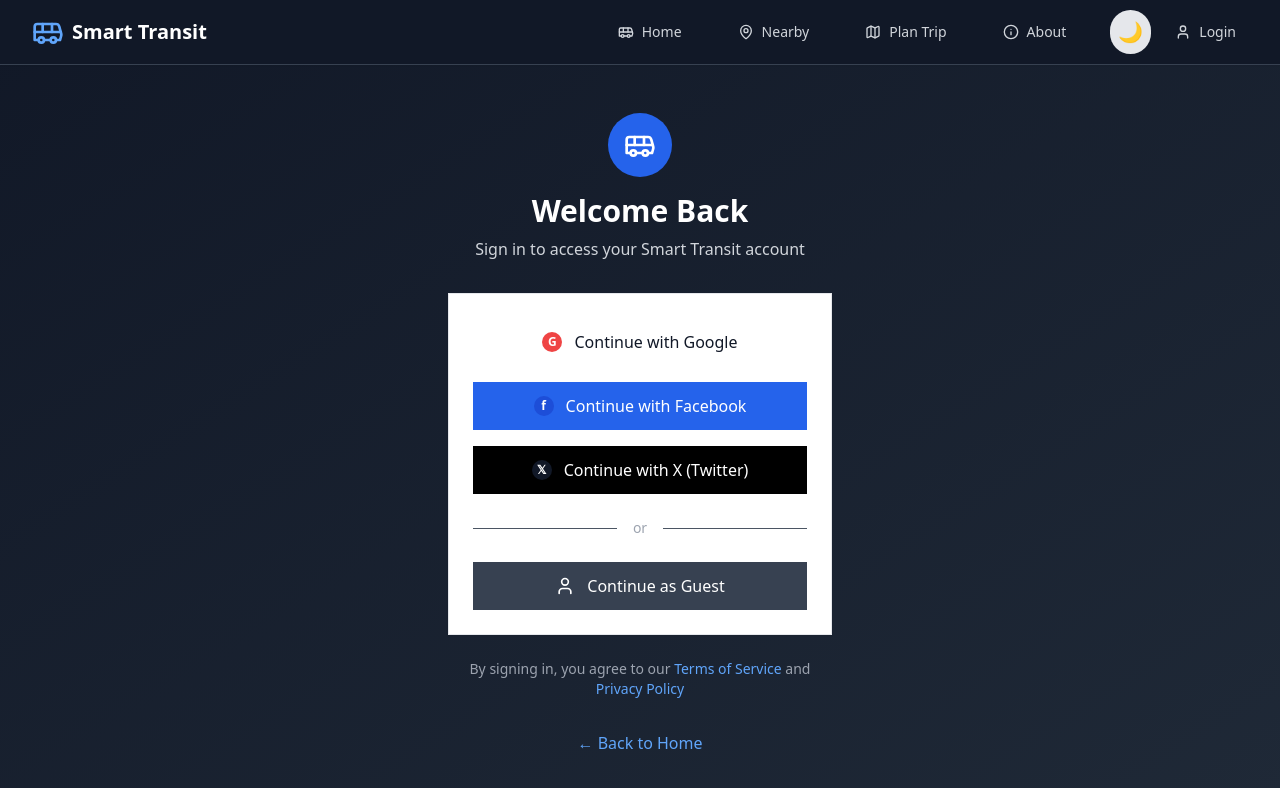
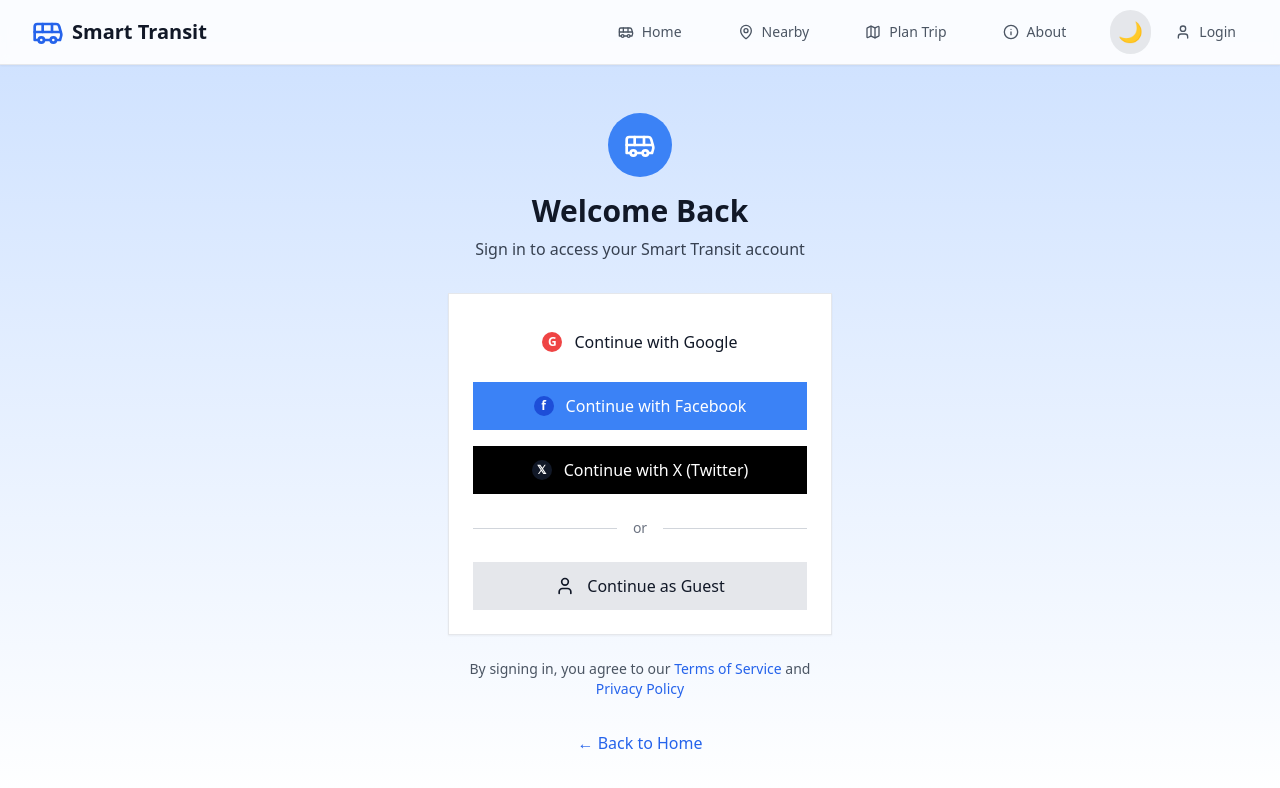
Before and after one commit to Aagneshshifak/smart_transist, a React (Vite) app: page /login in a window 1280 px wide. Shown: the top 788 px of the page. Built offline with nearby package versions, Linux system fonts and the light colour scheme.

Commit message:
feat: Implement light/dark mode with Tailwind
- Configured Tailwind for dark mode using 'class'.
- Created a theme toggle component.
- Implemented dark mode styles in global styles.
- Modified components to use dark mode classes.
- Added local storage persistence and system preference detection.

```diff
--- a/src/components/Card.tsx
+++ b/src/components/Card.tsx
@@ -11,7 +11,7 @@ interface CardProps {
 const Card = ({ children, className = '', hover = false, onClick }: CardProps) => {
   return (
     <div
-      className={`bg-white dark:bg-gray-800 rounded-lg shadow-sm border border-gray-200 dark:border-gray-700 p-6 ${
+      className={`bg-white dark:bg-gray-900 dark:bg-[#1a1a2e] rounded-lg shadow-sm border border-gray-200 dark:border-gray-700 p-6 ${
         hover ? 'hover:shadow-md hover:shadow-blue-500/20 transition-shadow cursor-pointer' : ''
       } ${className}`}
       onClick={onClick}
--- a/src/components/Navbar.tsx
+++ b/src/components/Navbar.tsx
@@ -14,13 +14,13 @@ const Navbar = () => {
   ];
 
   return (
-    <nav className="bg-gray-900 dark:bg-gray-900 border-b border-gray-700 dark:border-gray-700 sticky top-0 z-50 shadow-sm">
+    <nav className="bg-white/90 dark:bg-gray-900/90 backdrop-blur-sm border-b border-gray-200 dark:border-gray-700 sticky top-0 z-50 shadow-sm">
       <div className="max-w-7xl mx-auto px-4 sm:px-6 lg:px-8">
         <div className="flex justify-between h-16">
           <div className="flex items-center">
             <Link to="/" className="flex items-center space-x-2">
-              <Bus className="h-8 w-8 text-blue-400" />
-              <span className="text-xl font-bold text-white">Smart Transit</span>
+              <Bus className="h-8 w-8 text-blue-600 dark:text-blue-400" />
+              <span className="text-xl font-bold text-gray-900 dark:text-white">Smart Transit</span>
             </Link>
           </div>
 
@@ -31,8 +31,8 @@ const Navbar = () => {
                 to={path}
                 className={`flex items-center space-x-2 px-3 py-2 rounded-md text-sm font-medium transition-colors ${
                   location.pathname === path
-                    ? 'text-blue-400 bg-gray-800'
-                    : 'text-gray-300 hover:text-blue-400 hover:bg-gray-800'
+                    ? 'text-blue-600 dark:text-blue-400 bg-blue-50 dark:bg-blue-900/30'
+                    : 'text-gray-600 dark:text-gray-300 hover:text-blue-600 dark:hover:text-blue-400 hover:bg-gray-50 dark:hover:bg-gray-800'
                 }`}
               >
                 <Icon className="h-4 w-4" />
@@ -43,7 +43,7 @@ const Navbar = () => {
               <ThemeToggle />
               <Link
                 to="/login"
-                className="flex items-center space-x-2 px-3 py-2 rounded-md text-sm font-medium text-gray-300 hover:text-blue-400 hover:bg-gray-800 transition-colors"
+                className="flex items-center space-x-2 px-3 py-2 rounded-md text-sm font-medium text-gray-600 dark:text-gray-300 hover:text-blue-600 dark:hover:text-blue-400 hover:bg-gray-50 dark:hover:bg-gray-800 transition-colors"
               >
                 <User className="h-4 w-4" />
                 <span>Login</span>
@@ -54,7 +54,7 @@ const Navbar = () => {
       </div>
 
       {/* Mobile Navigation */}
-      <div className="md:hidden border-t border-gray-700">
+      <div className="md:hidden border-t border-gray-200 dark:border-gray-700">
         <div className="flex justify-between items-center py-2 px-4">
           <div className="flex justify-around flex-1">
             {navItems.map(({ path, label, icon: Icon }) => (
@@ -63,8 +63,8 @@ const Navbar = () => {
                 to={path}
                 className={`flex flex-col items-center py-2 px-3 text-xs font-medium transition-colors ${
                   location.pathname === path
-                    ? 'text-blue-400'
-                    : 'text-gray-400 hover:text-blue-400'
+                    ? 'text-blue-600 dark:text-blue-400'
+                    : 'text-gray-500 dark:text-gray-400 hover:text-blue-600 dark:hover:text-blue-400'
                 }`}
               >
                 <Icon className="h-5 w-5 mb-1" />
@@ -76,7 +76,7 @@ const Navbar = () => {
             <ThemeToggle />
             <Link
               to="/login"
-              className="flex flex-col items-center py-2 px-3 text-xs font-medium text-gray-400 hover:text-blue-400 transition-colors"
+              className="flex flex-col items-center py-2 px-3 text-xs font-medium text-gray-500 dark:text-gray-400 hover:text-blue-600 dark:hover:text-blue-400 transition-colors"
             >
               <User className="h-5 w-5 mb-1" />
               <span>Login</span>
--- a/src/pages/Login.tsx
+++ b/src/pages/Login.tsx
@@ -16,25 +16,25 @@ const Login = () => {
   };
 
   return (
-    <div className="min-h-screen bg-gradient-to-br from-gray-900 to-gray-800 dark:from-gray-900 dark:to-gray-800">
+    <div className="min-h-screen bg-gradient-to-b from-[#cce0ff] to-white dark:from-[#0a192f] dark:to-[#1c1c3a]">
       <Navbar />
 
       <main className="max-w-md mx-auto px-4 sm:px-6 lg:px-8 py-12">
         <div className="text-center mb-8">
           <div className="flex justify-center mb-4">
-            <div className="bg-blue-600 p-4 rounded-full">
+            <div className="bg-blue-500 hover:bg-blue-600 dark:bg-blue-600 dark:hover:bg-blue-700 p-4 rounded-full transition-colors">
               <Bus className="h-8 w-8 text-white" />
             </div>
           </div>
-          <h1 className="text-3xl font-bold text-white mb-2">Welcome Back</h1>
-          <p className="text-gray-300">Sign in to access your Smart Transit account</p>
+          <h1 className="text-3xl font-bold text-gray-900 dark:text-white mb-2">Welcome Back</h1>
+          <p className="text-gray-700 dark:text-slate-100">Sign in to access your Smart Transit account</p>
         </div>
 
         <Card className="mb-6">
           <div className="space-y-4">
             <button
               onClick={() => handleSocialLogin('Google')}
-              className="w-full flex items-center justify-center space-x-3 bg-white hover:bg-gray-100 text-gray-900 font-medium py-3 px-4 rounded-lg transition-colors"
+              className="w-full flex items-center justify-center space-x-3 bg-white hover:bg-gray-100 dark:bg-gray-100 dark:hover:bg-gray-200 text-gray-900 font-medium py-3 px-4 rounded-lg transition-colors"
             >
               <div className="w-5 h-5 bg-red-500 rounded-full flex items-center justify-center">
                 <span className="text-white text-xs font-bold">G</span>
@@ -44,7 +44,7 @@ const Login = () => {
 
             <button
               onClick={() => handleSocialLogin('Facebook')}
-              className="w-full flex items-center justify-center space-x-3 bg-blue-600 hover:bg-blue-700 text-white font-medium py-3 px-4 rounded-lg transition-colors"
+              className="w-full flex items-center justify-center space-x-3 bg-blue-500 hover:bg-blue-600 dark:bg-blue-600 dark:hover:bg-blue-700 text-white font-medium py-3 px-4 rounded-lg transition-colors"
             >
               <div className="w-5 h-5 bg-blue-700 rounded-full flex items-center justify-center">
                 <span className="text-white text-xs font-bold">f</span>
@@ -54,7 +54,7 @@ const Login = () => {
 
             <button
               onClick={() => handleSocialLogin('Twitter')}
-              className="w-full flex items-center justify-center space-x-3 bg-black hover:bg-gray-900 text-white font-medium py-3 px-4 rounded-lg transition-colors"
+              className="w-full flex items-center justify-center space-x-3 bg-black hover:bg-gray-900 dark:bg-gray-900 dark:hover:bg-gray-800 text-white font-medium py-3 px-4 rounded-lg transition-colors"
             >
               <div className="w-5 h-5 bg-gray-900 rounded-full flex items-center justify-center">
                 <span className="text-white text-xs font-bold">𝕏</span>
@@ -64,14 +64,14 @@ const Login = () => {
           </div>
 
           <div className="my-6 flex items-center">
-            <div className="flex-1 border-t border-gray-600"></div>
-            <span className="px-4 text-gray-400 text-sm">or</span>
-            <div className="flex-1 border-t border-gray-600"></div>
+            <div className="flex-1 border-t border-gray-300 dark:border-gray-600"></div>
+            <span className="px-4 text-gray-500 dark:text-gray-400 text-sm">or</span>
+            <div className="flex-1 border-t border-gray-300 dark:border-gray-600"></div>
           </div>
 
           <button
             onClick={handleGuestLogin}
-            className="w-full flex items-center justify-center space-x-3 bg-gray-700 hover:bg-gray-600 text-white font-medium py-3 px-4 rounded-lg transition-colors"
+            className="w-full flex items-center justify-center space-x-3 bg-gray-200 hover:bg-gray-300 dark:bg-gray-700 dark:hover:bg-gray-600 text-gray-900 dark:text-white font-medium py-3 px-4 rounded-lg transition-colors"
           >
             <User className="h-5 w-5" />
             <span>Continue as Guest</span>
@@ -79,13 +79,13 @@ const Login = () => {
         </Card>
 
         <div className="text-center">
-          <p className="text-gray-400 text-sm">
+          <p className="text-gray-600 dark:text-gray-400 text-sm">
             By signing in, you agree to our{' '}
-            <Link to="/terms" className="text-blue-400 hover:text-blue-300">
+            <Link to="/terms" className="text-blue-600 dark:text-blue-400 hover:text-blue-700 dark:hover:text-blue-300">
               Terms of Service
             </Link>{' '}
             and{' '}
-            <Link to="/privacy" className="text-blue-400 hover:text-blue-300">
+            <Link to="/privacy" className="text-blue-600 dark:text-blue-400 hover:text-blue-700 dark:hover:text-blue-300">
               Privacy Policy
             </Link>
           </p>
@@ -94,7 +94,7 @@ const Login = () => {
         <div className="mt-8 text-center">
           <Link
             to="/"
-            className="inline-flex items-center space-x-2 text-blue-400 hover:text-blue-300 transition-colors"
+            className="inline-flex items-center space-x-2 text-blue-600 dark:text-blue-400 hover:text-blue-700 dark:hover:text-blue-300 transition-colors"
           >
             <span>← Back to Home</span>
           </Link>
```
Also changed, not shown: src/pages/Index.tsx (+13 -13 lines).
